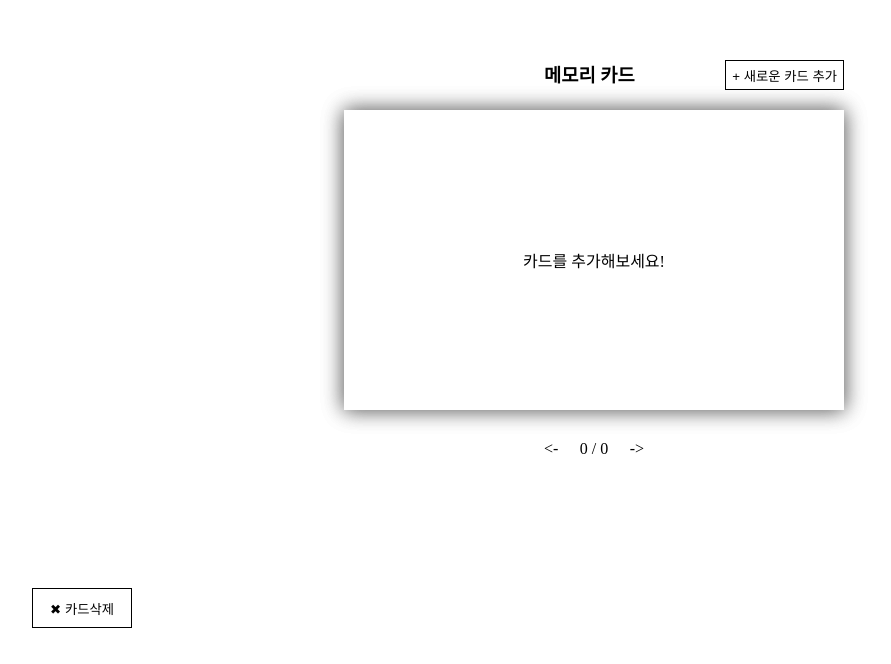
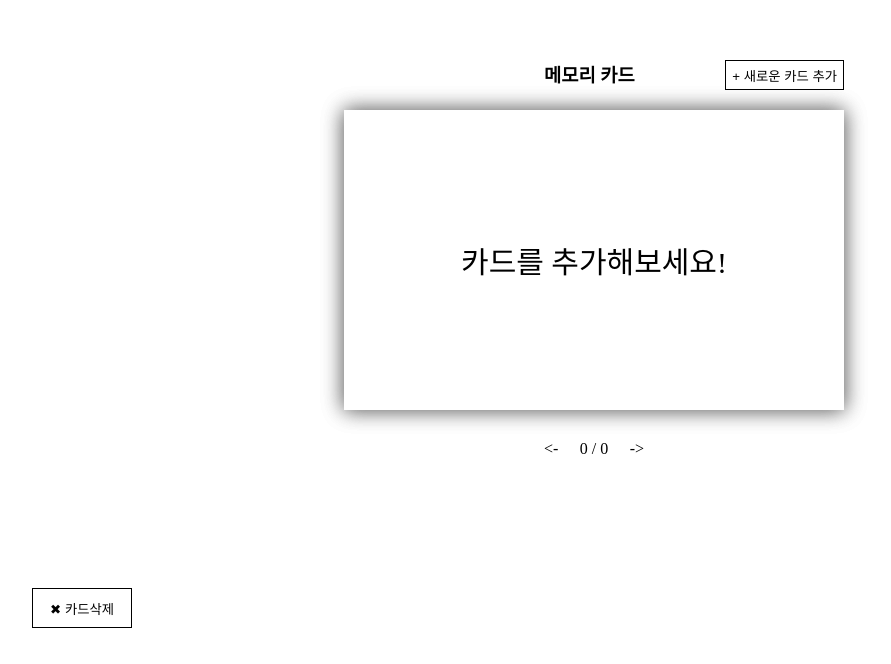
Before and after one commit to gonnabea/Memory-Card, a plain HTML site: page index.html in a window 1280 px wide. Shown: the part 136-800 px from the top of the page, without its empty margins (46-937 px from the left). Drawn offline with Linux system fonts and the light colour scheme.

Commit message:
글자크기 수정

```diff
--- a/style.css
+++ b/style.css
@@ -135,8 +135,13 @@ footer{
     top: 30px;
 }
 
+.card-content{
+    font-size: 30px;
+}
+
 .card-content_rior{
     display: none;
+    font-size: 30px;
 }
 
 .ctr{
```
